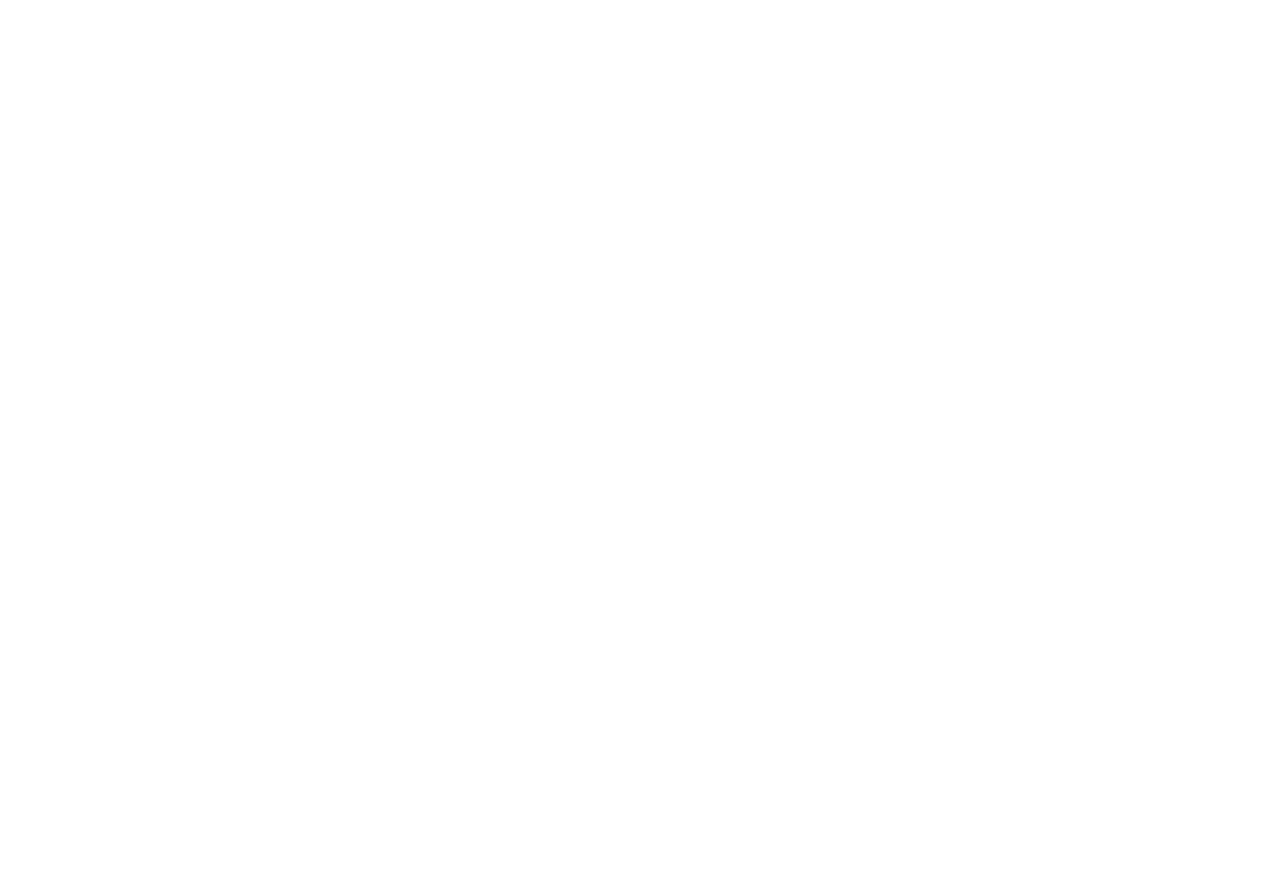
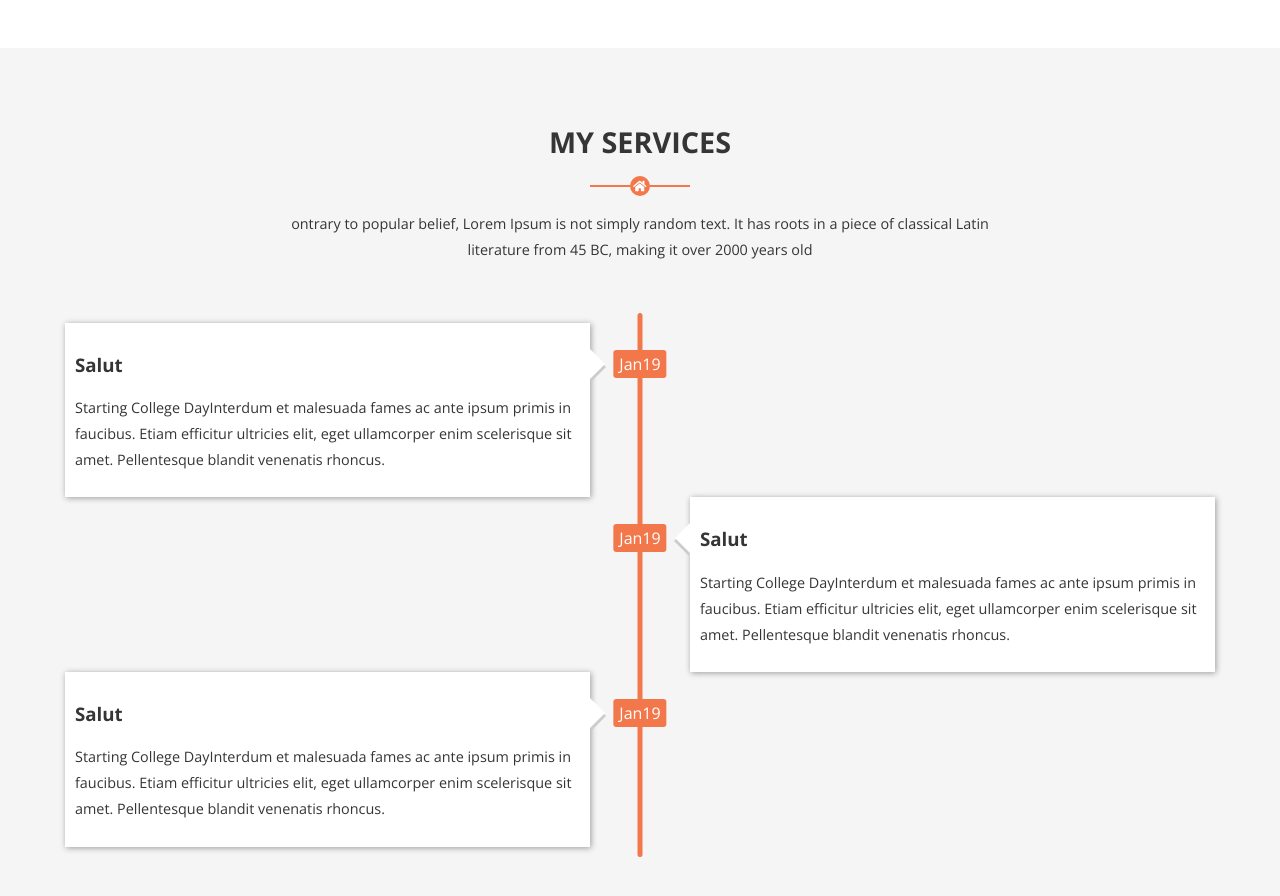
Before and after one commit to SylvainDep/Portfolio2020, a React (Create React App) app: page / in a window 1280 px wide. Shown: the part 3184-4080 px from the top of the page. Before the commit the page ends 3232 px from the top, so only its background shows below. Built offline with nearby package versions, Linux system fonts and the light colour scheme.

Commit message:
Experience section

```diff
--- a/src/App.js
+++ b/src/App.js
@@ -6,6 +6,8 @@ import About from './About/About'
 import Service from './Service/Service'
 import Portfolio from './Portfolio/Portfolio'
 
+import Experience from './Experience/Experience'
+
 function App() {
   return (
     <div className="App">
@@ -13,6 +15,7 @@ function App() {
       <About />
       <Service />
       <Portfolio />
+      <Experience />
     </div>
   );
 }
--- /dev/null
+++ b/src/Experience/Experience.js
@@ -0,0 +1,27 @@
+import React, { Component } from 'react'
+import styled from 'styled-components'
+
+import { styles } from '../UI'
+
+import SectionHeader from '../UI/shared/SectionHeader'
+import Timeline from './Timeline'
+
+const {
+  uiblocks: { ContentBlock, ContentArea, Grid },
+  constants: { light_grey, dark_grey }
+} = styles;
+
+class Experience extends Component {
+  render() {
+    return (
+      <ContentBlock background={light_grey} color={dark_grey} section>
+        <ContentArea>
+          <SectionHeader />
+          <Timeline />
+        </ContentArea>
+      </ContentBlock>
+    )
+  }
+}
+
+export default Experience
--- /dev/null
+++ b/src/Experience/Timeline.js
@@ -0,0 +1,46 @@
+import React from 'react'
+import styled from 'styled-components'
+
+import { styles } from '../UI'
+
+import { faHome } from "@fortawesome/free-solid-svg-icons";
+import { FontAwesomeIcon } from "@fortawesome/react-fontawesome";
+
+import TimelineItem from './TimelineItem'
+
+const {
+  elements: { Badge },
+  constants: { orange }
+} = styles;
+
+const TimelineContainer = styled.div`
+  display: flex;
+  flex-direction: column;
+  padding: 10px 0;
+  position: relative;
+
+  &:before {
+    content: '';
+    position: absolute;
+    display: block;
+    height: 100%;
+    width: 5px;
+    background-color: ${orange};
+    left: 50%;
+    transform: translateX(-50%);
+    top: 0;
+    border-radius: 5px;
+  }
+`
+
+const Timeline = (props) => {
+  return (
+    <TimelineContainer>
+      <TimelineItem />
+      <TimelineItem />
+      <TimelineItem />
+    </TimelineContainer>
+  )
+}
+
+export default Timeline
--- /dev/null
+++ b/src/Experience/TimelineDate.js
@@ -0,0 +1,31 @@
+import React from 'react'
+import styled from 'styled-components'
+
+import { styles } from '../UI'
+
+import { faHome } from "@fortawesome/free-solid-svg-icons";
+import { FontAwesomeIcon } from "@fortawesome/react-fontawesome";
+
+const {
+  elements: { Badge },
+  constants: { orange }
+} = styles;
+
+const Date = styled.span`
+  position: absolute;
+  top: 27px;
+  left: 50%;
+  transform: translateX(-50%);
+  padding: 3px 6px;
+  background-color: ${orange};
+  border-radius: 3px;
+  color: white;
+`
+
+const TimelineDate = (props) => {
+  return (
+    <Date>Jan19</Date>
+  )
+}
+
+export default TimelineDate
--- /dev/null
+++ b/src/Experience/TimelineItem.js
@@ -0,0 +1,74 @@
+import React from 'react'
+import styled from 'styled-components'
+
+import { styles } from '../UI'
+
+import { faHome } from "@fortawesome/free-solid-svg-icons";
+import { FontAwesomeIcon } from "@fortawesome/react-fontawesome";
+
+import TimelineText from './TimelineText'
+import TimelineDate from './TimelineDate'
+
+const {
+  elements: { Badge },
+  constants: { orange }
+} = styles;
+
+const TimelineItemContainer = styled.div`
+  display: flex;
+  position: relative;
+
+  &:nth-child(even) {
+    flex-direction: row-reverse;
+
+    & div:before {
+      border: 15px solid transparent;
+      border-right-color: #ccc;
+      left: -31px;
+      top: 29px;
+      content: "";
+      position: absolute;
+    }
+
+    & div:after {
+      border: 15px solid transparent;
+      border-right-color: #fff;
+      left: -30px;
+      top: 26px;
+      content: "";
+      position: absolute;
+    }
+  }
+
+  &:nth-child(odd) {
+
+    & div:before {
+      border: 15px solid transparent;
+      border-left-color: #ccc;
+      right: -31px;
+      top: 29px;
+      content: "";
+      position: absolute;
+    }
+
+    & div:after {
+      border: 15px solid transparent;
+      border-left-color: #fff;
+      right: -30px;
+      top: 26px;
+      content: "";
+      position: absolute;
+    }
+  }
+`
+
+const TimelineItem = (props) => {
+  return (
+    <TimelineItemContainer>
+      <TimelineText />
+      <TimelineDate />
+    </TimelineItemContainer>
+  )
+}
+
+export default TimelineItem
--- /dev/null
+++ b/src/Experience/TimelineText.js
@@ -0,0 +1,31 @@
+import React from 'react'
+import styled from 'styled-components'
+
+import { styles } from '../UI'
+
+import { faHome } from "@fortawesome/free-solid-svg-icons";
+import { FontAwesomeIcon } from "@fortawesome/react-fontawesome";
+
+const {
+  elements: { Badge },
+  constants: { orange }
+} = styles;
+
+const TimelineTextBlock = styled.div`
+  padding: 10px;
+  background-color: white;
+  box-shadow: 1px 1px 6px rgba(20, 20, 20, 0.4);;
+  width: calc(50% - 50px);
+  position: relative;
+`
+
+const TimelineText = (props) => {
+  return (
+    <TimelineTextBlock>
+      <h3>Salut</h3>
+      <p>Starting College DayInterdum et malesuada fames ac ante ipsum primis in faucibus. Etiam efficitur ultricies elit, eget ullamcorper enim scelerisque sit amet. Pellentesque blandit venenatis rhoncus.</p>
+    </TimelineTextBlock>
+  )
+}
+
+export default TimelineText
```
Also changed, not shown: src/Contact/Contact.js (added).
